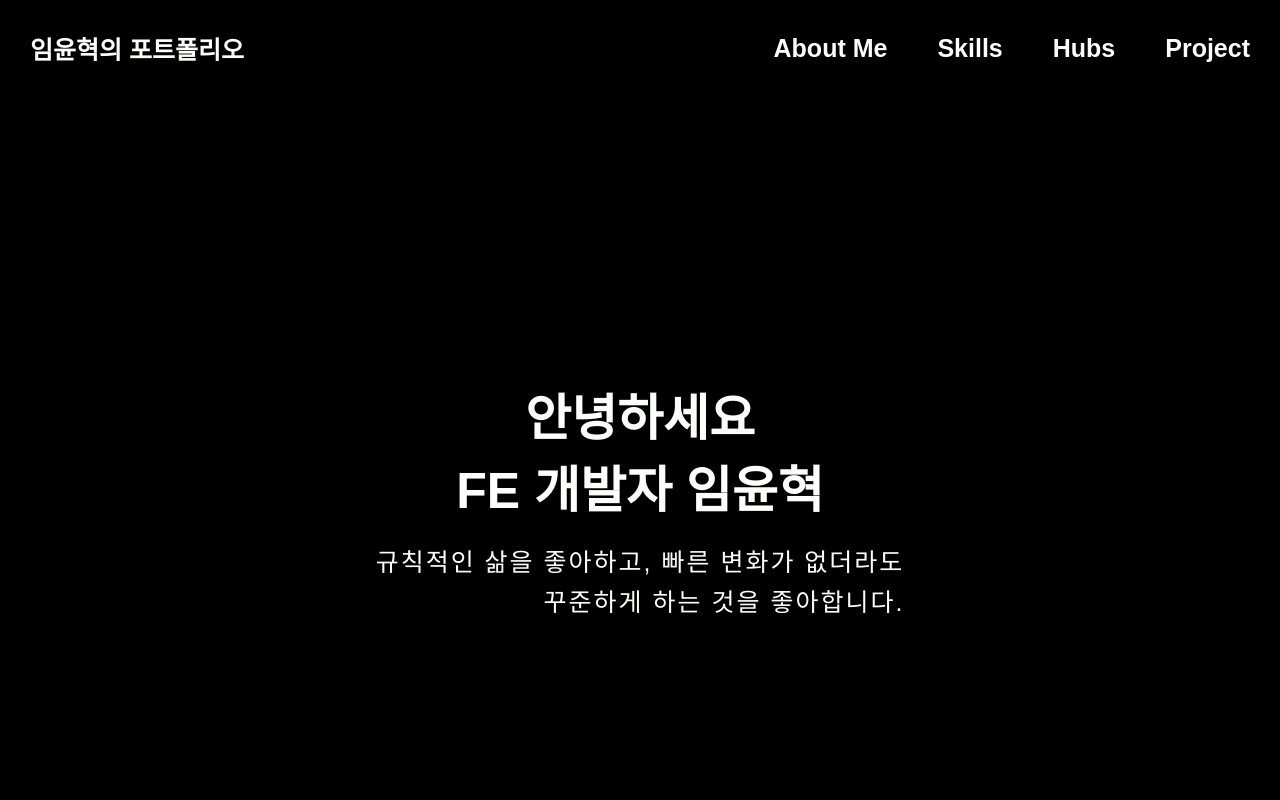
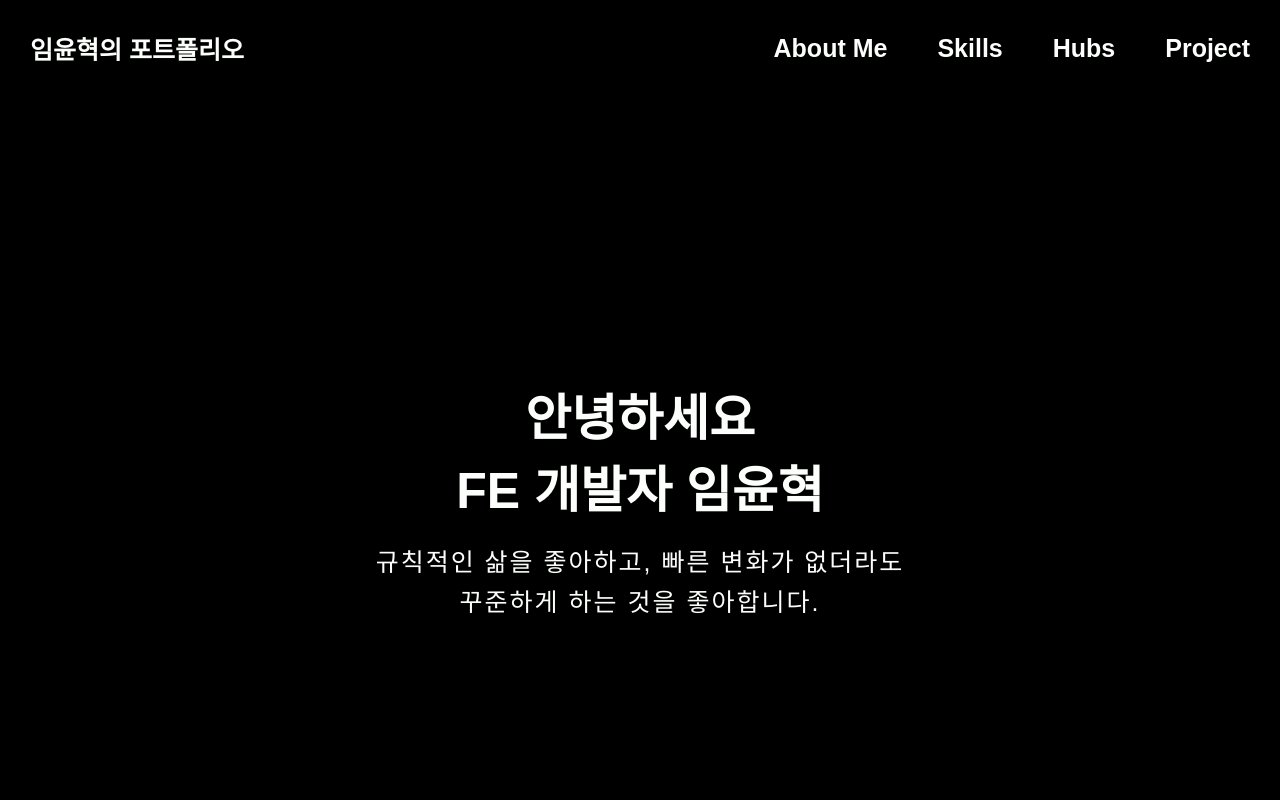
Before and after one commit to oauch/portfolio, a Next.js app: page / in a window 1280 px wide. Shown: the top 800 px of the page. Built offline with nearby package versions, Linux system fonts and the light colour scheme; a web font is replaced by a local one.

Commit message:
🎨 Style: 가운데 정렬

```diff
--- a/src/components/LandingSection.tsx
+++ b/src/components/LandingSection.tsx
@@ -24,7 +24,7 @@ const LandingSection = forwardRef<HTMLElement, {}>(function LandingSection(
         <Text
           fs={2.5}
           color={COLORS.WHITE}
-          align="right"
+          align="center"
           letterS={2}
           lineH={40}
           style={{ marginTop: "20px" }}
```
